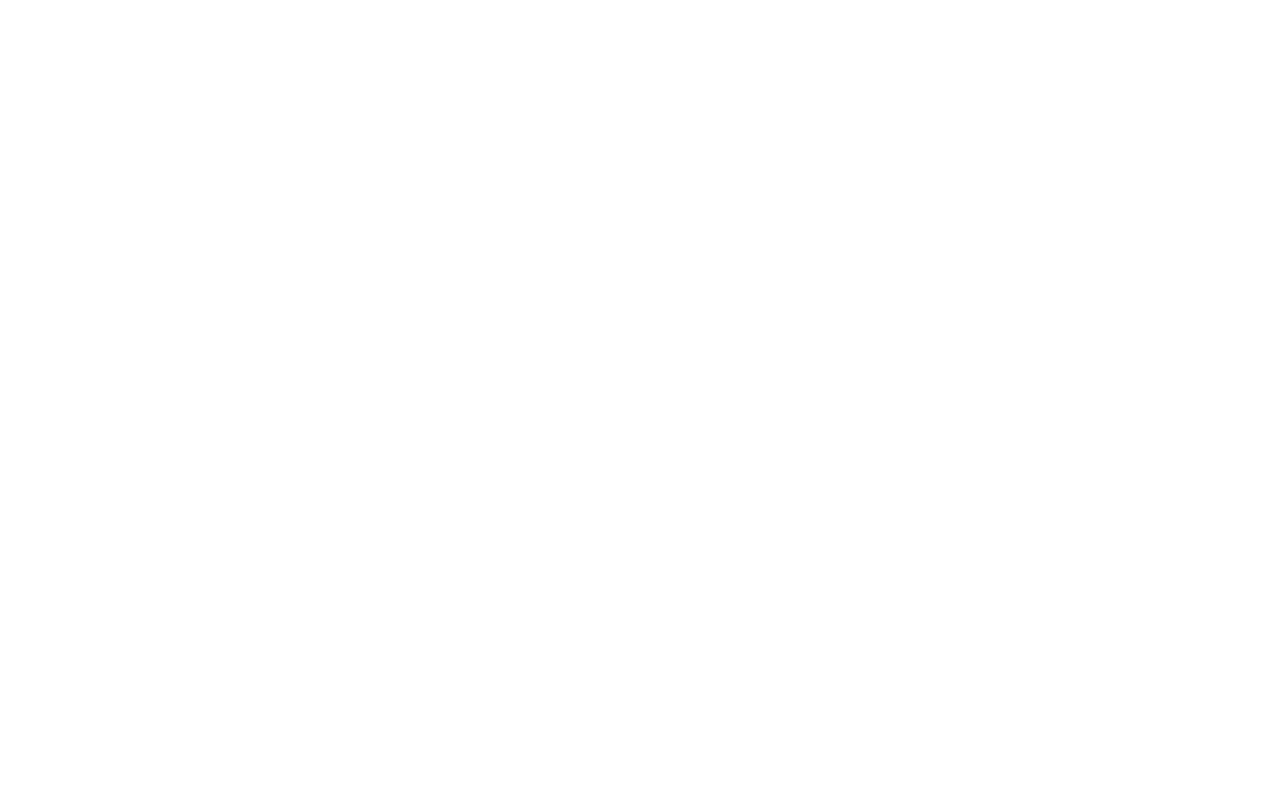
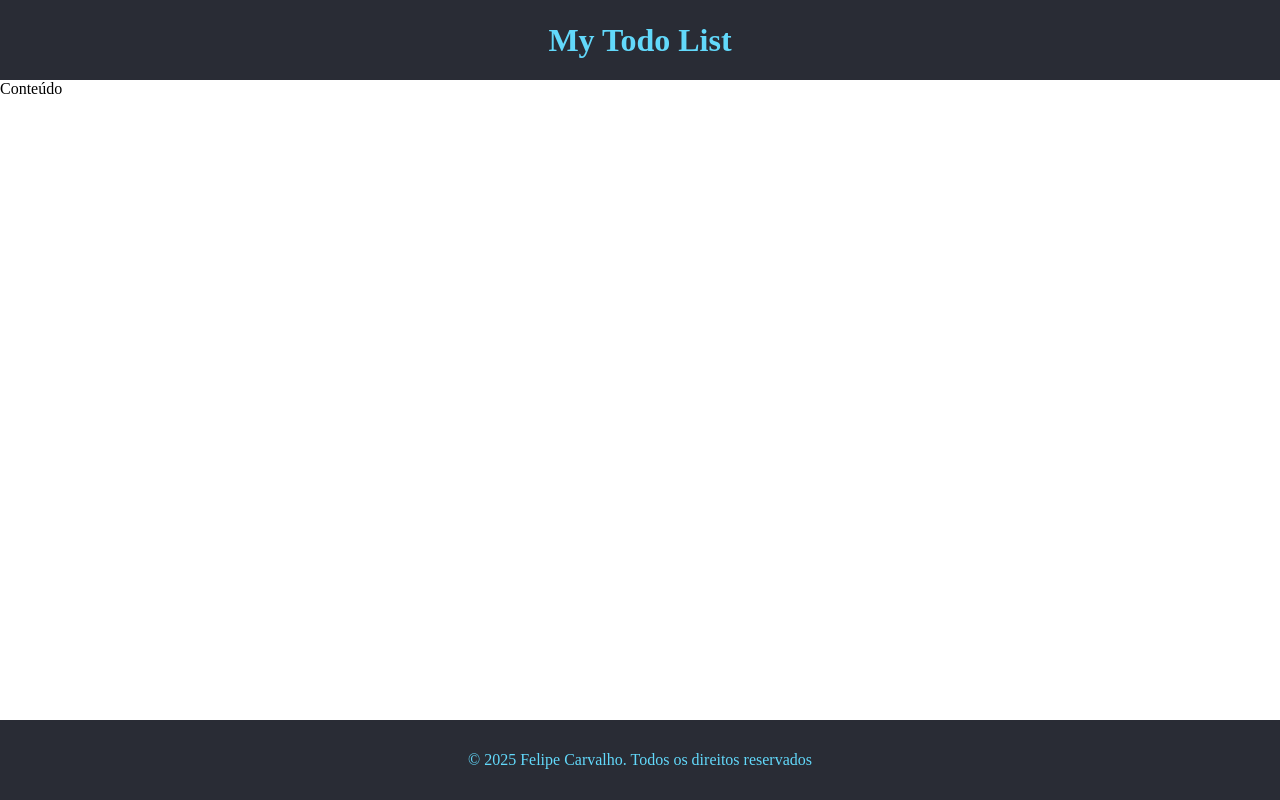
Before and after one commit to LippeTK/my-todo-list, a React (Vite) app: page / in a window 1280 px wide. Built offline with nearby package versions, Linux system fonts and the light colour scheme.

Commit message:
feat: add header and footer

```diff
--- a/src/App.tsx
+++ b/src/App.tsx
@@ -1,10 +1,15 @@
-import './App.css'
+import Header from './components/layout/Header'
+import Footer from './components/layout/Footer'
 
 function App() {
 
   return (
     <>
-
+      <Header/>
+      <main className="main-container">
+        Conteúdo
+      </main>
+      <Footer/>
     </>
   )
 }
--- /dev/null
+++ b/src/components/layout/Footer.css
@@ -0,0 +1,8 @@
+.footer{
+    display:flex;
+    justify-content: center;
+    align-items: center;
+    height: 10vh;
+    background-color: #292C35;
+    color: #62D9FB;
+}
--- /dev/null
+++ b/src/components/layout/Footer.tsx
@@ -0,0 +1,10 @@
+import "./Footer.css"
+
+function Footer(){
+    return(
+        <div className="footer">
+            <p>&copy; 2025 Felipe Carvalho. Todos os direitos reservados</p>
+        </div>
+    )
+}
+export default Footer
--- /dev/null
+++ b/src/components/layout/Header.css
@@ -0,0 +1,8 @@
+.header{
+    display:flex;
+    justify-content: center;
+    align-items: center;
+    height: 10vh;
+    background-color: #292C35;
+    color: #62D9FB;
+}
--- /dev/null
+++ b/src/components/layout/Header.tsx
@@ -0,0 +1,10 @@
+import "./Header.css"
+
+function Header(){
+    return(
+        <div className="header">
+            <h1>My Todo List</h1>
+        </div>
+    )
+}
+export default Header
--- a/src/index.css
+++ b/src/index.css
@@ -0,0 +1,7 @@
+*{
+    padding: 0;
+    margin: 0;
+}
+.main-container{
+    min-height: 80vh;
+}
```
Also changed, not shown: src/App.css (deleted).
